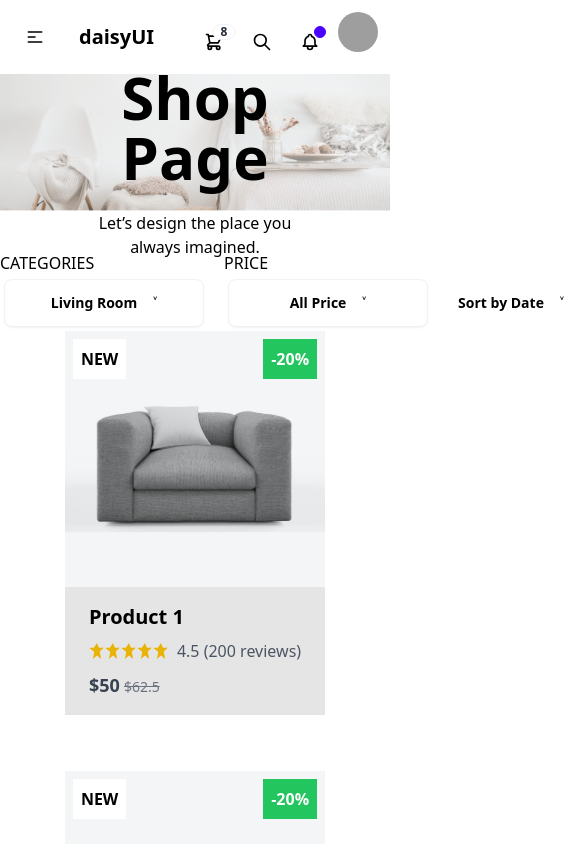
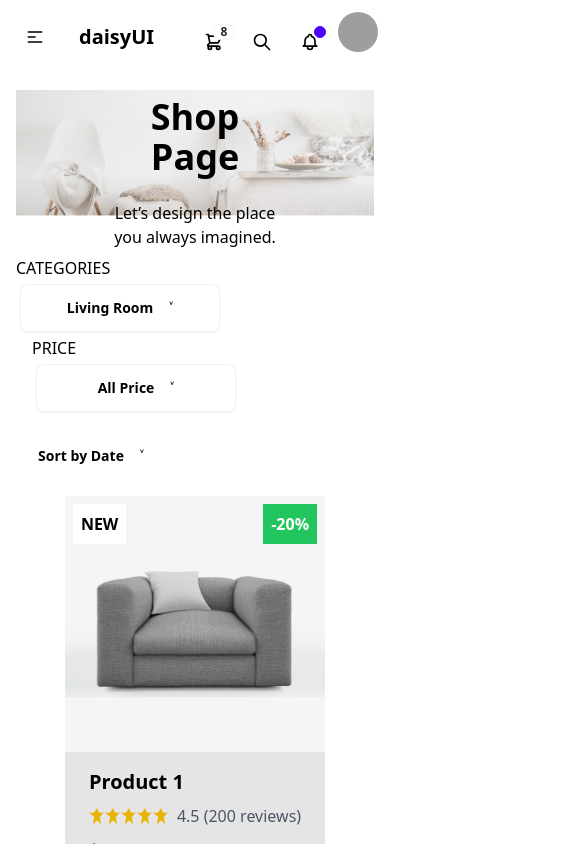
Before and after one commit to Furniture-ecommerce/Frontend, a Next.js app: page /shop in a window 390 px wide. Shown: the top 844 px of the page, 585 px wide, since content can reach past the window. Built offline with nearby package versions, Linux system fonts and the light colour scheme; grey boxes are pictures that could not be loaded.

Commit message:
responsive contact and sho page

```diff
--- a/app/blog/page.jsx
+++ b/app/blog/page.jsx
@@ -2,6 +2,7 @@ import { Headimg } from "@components/Headimg";
 import { NewsLetter } from "@components/NewsLetter";
 import { Flexblog } from "@components/Flexblog";
 import React from "react";
+import Footer from "@components/Footer";
 
 const blogs = [
   {
@@ -63,7 +64,7 @@ const blogs = [
 const Blog = () => {
   return (
     <>
-      <div className="mx-auto max-w-screen-xl">
+      <div className="mx-auto max-w-screen-xl px-4">
         <Headimg
           title="Our Blog"
           desc="Home Ideas And Design Inspiration"
@@ -72,7 +73,7 @@ const Blog = () => {
         <div className="flex justify-end mb-4">
           <div className="relative">
             <select
-              className=" px-4 py-2 bg-white focus:outline-none focus:ring-2 focus:ring-primary-500 focus:border-transparent"
+              className="px-4 py-2 bg-white border border-gray-300 rounded-md focus:outline-none focus:ring-2 focus:ring-primary-500 focus:border-transparent"
               // value={sortBy}
               // onChange={(e) => handleSortBy(e.target.value)}
             >
@@ -82,7 +83,7 @@ const Blog = () => {
             </select>
           </div>
         </div>
-        <div className="grid grid-cols-1 sm:grid-cols-2 md:grid-cols-3 lg:grid-cols-3 xl:grid-cols-3 gap-4">
+        <div className="grid grid-cols-1 sm:grid-cols-2 md:grid-cols-3 lg:grid-cols-4 gap-4">
           {blogs.map((blog) => (
             <Flexblog key={blog.id} blog={blog} />
           ))}
@@ -94,6 +95,7 @@ const Blog = () => {
         </div>
       </div>
       <NewsLetter />
+      <Footer />
     </>
   );
 };
--- a/app/contact/page.jsx
+++ b/app/contact/page.jsx
@@ -1,5 +1,6 @@
 import { Banner } from "@components/Banner";
 import { Card } from "@components/Card";
+import Footer from "@components/Footer";
 import React from "react";
 
 const iconsC = [
@@ -53,9 +54,9 @@ const icons = [
 const ContactUs = () => {
   return (
     <>
-      <div className="mx-auto max-w-screen-xl">
-        <div className="w-[65%] mb-12">
-          <h1 className="text-6xl mb-5">
+      <div className="mx-auto max-w-screen-xl px-4">
+        <div className="w-full lg:w-2/3 mb-12">
+          <h1 className="text-3xl lg:text-6xl mb-5">
             We believe in sustainable decor. We’re passionate about life at
             home.
           </h1>
@@ -64,37 +65,30 @@ const ContactUs = () => {
             plenty of mirrors and classic design, which can be incorporated into
             any decor project. The pieces enchant for their sobriety, to last
             for generations, faithful to the shapes of each period, with a touch
-            of the present
+            of the present.
           </p>
         </div>
-        <div>
         <Banner
           title="About Us"
           desc={
             <>
-                3legant is a gift & decorations store based in HCMC, Vietnam.
-                Est since 2019.
+              3legant is a gift & decorations store based in HCMC, Vietnam. Est
+              since 2019.
               <br />
-                Our customer service is always prepared to support you 24/7
+              Our customer service is always prepared to support you 24/7.
             </>
           }
           sale=""
         />
+        <div className="my-10 text-center text-5xl">
+          <b>Contact Us</b>
         </div>
-        <div>
-          <div className="my-10 flex items-center justify-center">
-            <div className="text-5xl">
-              <b className="text-center">Contact Us</b>
-            </div>
-          </div>
-        </div>
-        <div className="flex">
+        <div className="flex flex-col md:flex-row justify-around">
           {iconsC.map((icon) => (
             <Card key={icon.id} icon={icon} />
           ))}
         </div>
         <div className="mb-16 flex flex-col md:flex-row">
-          {/* left */}
           <div className="md:flex-1 p-4">
             <form className="mb-4">
               <div className="mb-4">
@@ -124,7 +118,7 @@ const ContactUs = () => {
                   id="eaddress"
                   name="eaddress"
                   className="mt-1 p-2 border border-black bg-white rounded-md w-full"
-                  placeholder="Your name"
+                  placeholder="Your email"
                 />
               </div>
               <div className="mb-4">
@@ -139,7 +133,7 @@ const ContactUs = () => {
                   name="message"
                   rows="3"
                   className="mt-1 p-2 border border-black bg-white rounded-md w-full"
-                  placeholder="Your Message"
+                  placeholder="Your message"
                 ></textarea>
               </div>
               <button
@@ -150,29 +144,27 @@ const ContactUs = () => {
               </button>
             </form>
           </div>
-
-          {/* right */}
           <div className="md:flex-1 p-4">
-            {/* Gantilah dengan komponen peta yang sesuai */}
-            <div className="h-[100%] aspect-w-16 aspect-h-9 bg-gray-300 rounded-md">
+            <div className="h-full aspect-w-16 aspect-h-9 bg-gray-300 rounded-md overflow-hidden">
               <iframe
                 src="https://www.google.com/maps/embed?pb=!1m18!1m12!1m3!1d63221.773103590764!2d111.03545650523834!3d-7.96161301215064!2m3!1f0!2f0!3f0!3m2!1i1024!2i768!4f13.1!3m3!1m2!1s0x2e7bd565c2fc52e9%3A0x4027a76e3530010!2sKec.%20Tirtomoyo%2C%20Kabupaten%20Wonogiri%2C%20Jawa%20Tengah!5e0!3m2!1sid!2sid!4v1707017916588!5m2!1sid!2sid"
                 width="100%"
                 height="100%"
                 style={{ border: "0" }}
-                allowfullscreen=""
+                allowFullScreen=""
                 loading="lazy"
-                referrerpolicy="no-referrer-when-downgrade"
+                referrerPolicy="no-referrer-when-downgrade"
               ></iframe>
             </div>
           </div>
         </div>
       </div>
-      <div className="flex px-20 bg-neutral-200">
+      <div className="flex bg-neutral-200">
         {icons.map((icon) => (
           <Card key={icon.id} icon={icon} />
         ))}
       </div>
+      <Footer />
     </>
   );
 };
--- a/app/shop/page.jsx
+++ b/app/shop/page.jsx
@@ -5,6 +5,7 @@ import { Headimg } from "@components/Headimg";
 import { Dropdown } from "@components/Dropdown";
 import { CardProducts } from "@components/CardProducts";
 import { NewsLetter } from "@components/NewsLetter";
+import Footer from "@components/Footer";
 
 const productData = [
   {
@@ -161,15 +162,15 @@ const Shop = () => {
 
   return (
     <>
-      <div className="mx-auto max-w-screen-xl">
+      <div className="mx-auto max-w-screen-xl p-4">
         <Headimg
           title="Shop Page"
           desc="Let’s design the place you always imagined."
           img="/assets/images/shop-header.png"
         />
 
-        <div className="flex justify-between items-end">
-          <div className="flex space-x-4">
+        <div className="flex flex-wrap justify-between items-end mb-4">
+          <div className="flex flex-wrap space-x-4 mb-4 sm:mb-0">
             {/* Dropdown 1 */}
             <div className="relative inline-block text-left">
               <Dropdown
@@ -185,10 +186,10 @@ const Shop = () => {
             </div>
           </div>
 
-          {/* Dropdown 3 (on the right, smaller and at the bottom) */}
+          {/* Dropdown 3 */}
           <div className="relative inline-block text-left">
             <details className="dropdown">
-              <summary className="w-[150px] shadow-none border-none bg-white hover:text-white text-black m-1 btn flex items-center">
+              <summary className="w-[150px] shadow-none border-none bg-white hover:bg-gray-100 text-black btn flex items-center">
                 Sort by Date
                 <span className="ml-2" role="img" aria-label="down-arrow">
                   ˅
@@ -205,8 +206,9 @@ const Shop = () => {
             </details>
           </div>
         </div>
+
         <div>
-          <div className="grid grid-cols-1 sm:grid-cols-1 md:grid-cols-3 lg:grid-cols-3 xl:grid-cols-4 gap-4">
+          <div className="grid grid-cols-1 sm:grid-cols-2 md:grid-cols-3 lg:grid-cols-4 gap-4">
             {productData.slice(0, visibleProducts).map((product) => (
               <CardProducts
                 key={product.id}
@@ -235,6 +237,7 @@ const Shop = () => {
         </div>
       </div>
       <NewsLetter />
+      <Footer />
     </>
   );
 };
--- a/components/Headimg.jsx
+++ b/components/Headimg.jsx
@@ -2,21 +2,13 @@ import React from "react";
 
 export const Headimg = ({ img, title, desc }) => {
   return (
-    <div style={{ position: "relative" }}>
-      <img className="w-[100%] pb-10" src={img} alt="" />
-      <div
-        style={{
-          position: "absolute",
-          top: "50%",
-          left: "50%",
-          transform: "translate(-50%, -50%)",
-          textAlign: "center",
-        }}
-      >
-        <h1 className="text-6xl mb-6">
-          <b>{title}</b>
+    <div className="relative">
+      <img className="w-full pb-10" src={img} alt="" />
+      <div className="absolute top-1/2 left-1/2 transform -translate-x-1/2 -translate-y-1/2 text-center">
+        <h1 className="text-4xl sm:text-5xl md:text-6xl mb-6 font-bold">
+          {title}
         </h1>
-        <p>{desc}</p>
+        <p className="text-base sm:text-lg md:text-xl">{desc}</p>
       </div>
     </div>
   );
```
Lines whose indentation alone changed are shown as unchanged.
